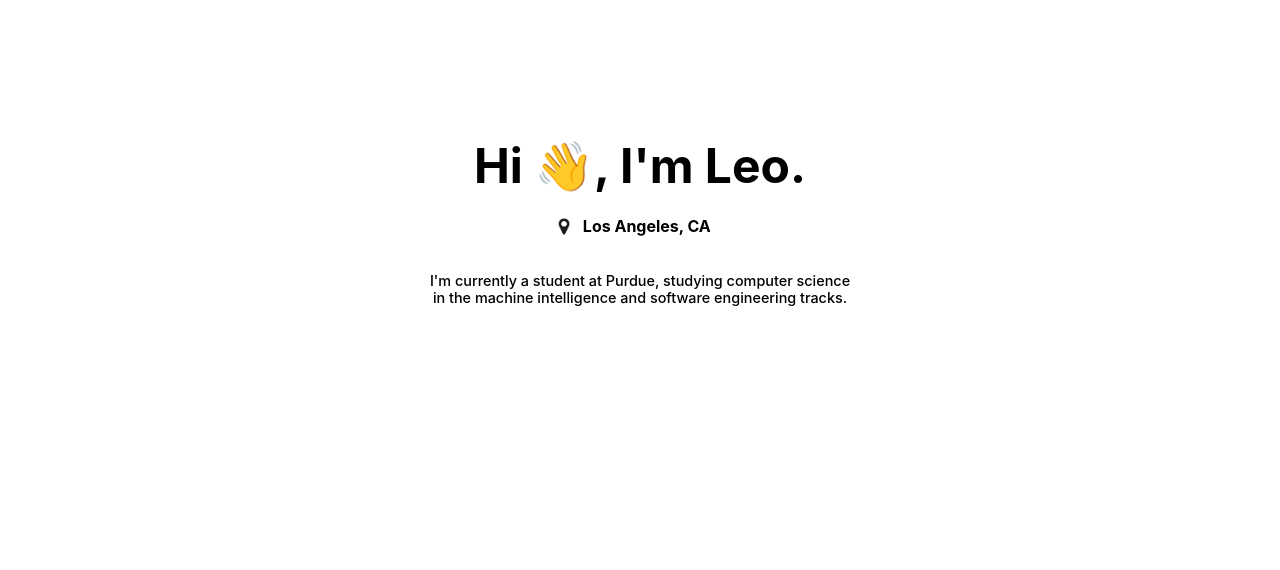
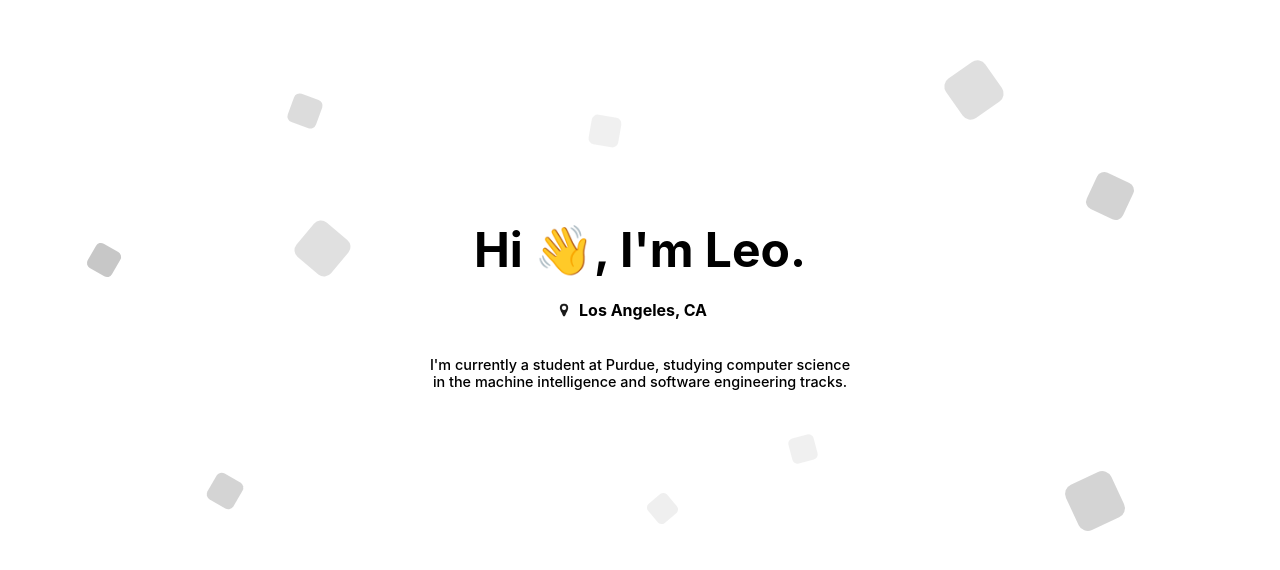
Before and after one commit to Leo7Deng/PersonalWebsite, a SvelteKit app: page / in a window 1280 px wide. Shown: the part 104-674 px from the top of the page. Built offline with nearby package versions, Linux system fonts and the light colour scheme.

Commit message:
create cubes on header

```diff
--- /dev/null
+++ b/src/lib/Cube.svelte
@@ -0,0 +1,34 @@
+<script lang="ts">
+	export let size: number;
+	export let rotate: number;
+	export let x: number;
+	export let y: number;
+	let opacity = (Math.abs(x) ** 3 + Math.abs(y) ** 3) ** 0.4 / 3650;
+
+	let animate = false;
+    setTimeout(() => {
+        animate = true;
+    }, 0);
+</script>
+
+<div
+	style="--size: {size}px; --rotate: {rotate}deg; --x: {x}px; --opacity: {opacity}; --y: {y}px;"
+    class:animate
+></div>
+
+<style lang="scss">
+	div {
+		position: absolute;
+		width: var(--size);
+        background-color: transparent;
+		height: var(--size);
+		border-radius: calc(var(--size) / 5);
+		transition: 1s ease-in-out;
+        transition-property: background-color, transform;
+	}
+
+	div.animate {
+		background-color: rgba(150, 150, 150, var(--opacity));
+		transform: translate(var(--x), var(--y)) rotate(var(--rotate));
+	}
+</style>
--- a/src/routes/+page.svelte
+++ b/src/routes/+page.svelte
@@ -1,10 +1,25 @@
-<script>
+<script lang="ts">
 	import location_image from '$lib/images/location_image.png';
+	import Cube from '$lib/Cube.svelte';
+	let cubeData = [
+		{ size: 40, rotate: 25, x: 450, y: -120 },
+		{ size: 30, rotate: 30, x: -430, y: 180 },
+		{ size: 25, rotate: 50, x: 10, y: 200 },
+		{ size: 45, rotate: 40, x: -340, y: -70 },
+		{ size: 50, rotate: 65, x: 430, y: 180 },
+		{ size: 26, rotate: 75, x: 150, y: 140 },
+		{ size: 28, rotate: 30, x: -550, y: -50 },
+		{ size: 48, rotate: 55, x: 310, y: -230 },
+		{ size: 30, rotate: 10, x: -50, y: -180 },
+        { size: 30, rotate: 20, x: -350, y: -200 }
+	];
 </script>
 
 <div class="header">
 	<div class="cube-container">
-		<div class="cube"></div>
+		{#each cubeData as cube}
+			<Cube size={cube.size} rotate={cube.rotate} x={cube.x} y={cube.y} />
+		{/each}
 	</div>
 	<h1 class="name">Hi 👋, I'm Leo.</h1>
 	<div class="location">
@@ -33,18 +48,21 @@
 	}
 
 	.header {
-		margin-left: auto;
-		margin-right: auto;
+		height: 100dvh;
 		display: flex;
 		justify-content: center;
 		flex-direction: column;
 		align-items: center;
+
+		.cube-container {
+			position: absolute;
+			z-index: -1;
+		}
 	}
 
 	.name {
 		font-size: 3rem;
 		font-weight: bold;
-		margin-top: 5em;
 		margin-bottom: 0;
 	}
 
@@ -57,7 +75,7 @@
 	}
 
 	.location-image {
-		width: 3%;
+		width: 30px;
 	}
 
 	.about-header {
```
